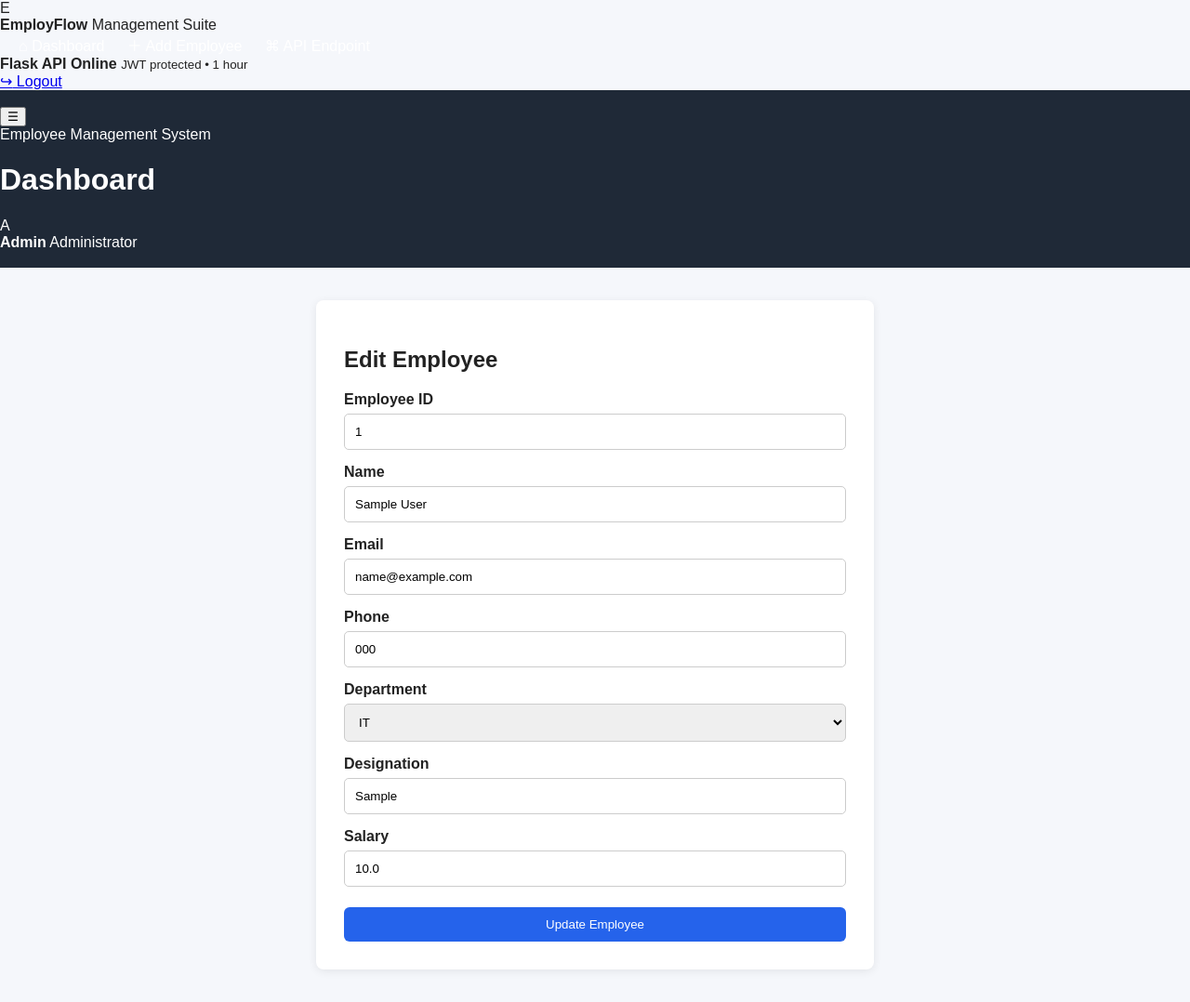
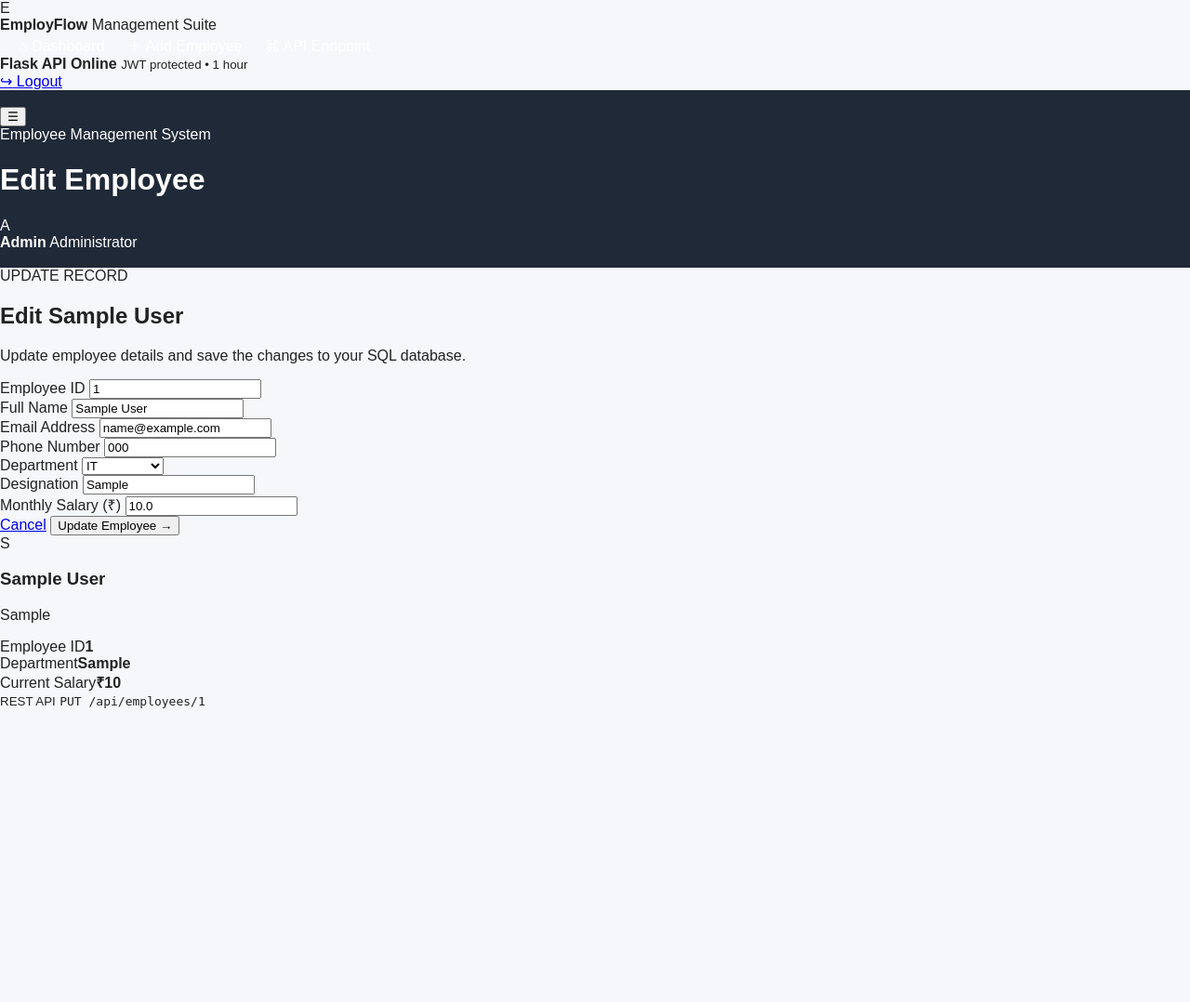
Before and after one commit to rs6739171-hash/Employee_Management_System_JWT, a Flask app: template templates/edit_employee.html in a window 1280 px wide. Shown: the whole page at 93% size. After the commit the page ends 762 px from the top, so only its background shows below. Run offline with Flask 3, Linux system fonts and the light colour scheme; the template is opened without the code that fills it: values that come from a table or form of the project are taken from there, others are empty; tables that the repository leaves empty hold one stand-in row (values such as "Sample post").

Commit message:
Redesign modern employee management frontend

```diff
--- a/templates/edit_employee.html
+++ b/templates/edit_employee.html
@@ -1,38 +1,78 @@
 {% extends "base.html" %}
+{% block title %}Edit Employee • EmployFlow{% endblock %}
+{% block page_title %}Edit Employee{% endblock %}
 
 {% block content %}
-<div class="form-card">
-    <h1>Edit Employee</h1>
-    <form method="POST">
+<div class="form-page-grid">
+    <section class="form-card-modern">
+        <div class="form-card-header">
+            <span class="section-kicker">UPDATE RECORD</span>
+            <h2>Edit {{ employee.name }}</h2>
+            <p>Update employee details and save the changes to your SQL database.</p>
+        </div>
+
+        <form method="POST" class="modern-form employee-form">
+            <div class="form-grid">
+                <div class="field-group">
                     <label>Employee ID</label>
                     <input type="text" name="employee_id" value="{{ employee.employee_id }}" required>
+                </div>
 
-        <label>Name</label>
+                <div class="field-group">
+                    <label>Full Name</label>
                     <input type="text" name="name" value="{{ employee.name }}" required>
+                </div>
 
-        <label>Email</label>
+                <div class="field-group">
+                    <label>Email Address</label>
                     <input type="email" name="email" value="{{ employee.email }}" required>
+                </div>
 
-        <label>Phone</label>
-        <input type="text" name="phone" value="{{ employee.phone }}" required>
+                <div class="field-group">
+                    <label>Phone Number</label>
+                    <input type="text" name="phone" inputmode="numeric" maxlength="15" value="{{ employee.phone }}" required>
+                </div>
 
+                <div class="field-group">
                     <label>Department</label>
                     <select name="department" required>
                         {% for department in ["IT", "HR", "Finance", "Sales", "Operations"] %}
-            <option
-                value="{{ department }}"
-                {% if employee.department == department %}selected{% endif %}
-            >{{ department }}</option>
+                        <option value="{{ department }}" {% if employee.department == department %}selected{% endif %}>
+                            {{ department }}
+                        </option>
                         {% endfor %}
                     </select>
+                </div>
 
+                <div class="field-group">
                     <label>Designation</label>
                     <input type="text" name="designation" value="{{ employee.designation }}" required>
+                </div>
 
-        <label>Salary</label>
-        <input type="number" step="0.01" name="salary" value="{{ employee.salary }}" required>
+                <div class="field-group field-span">
+                    <label>Monthly Salary (₹)</label>
+                    <input type="number" min="0" step="0.01" name="salary" value="{{ employee.salary }}" required>
+                </div>
+            </div>
 
-        <button class="button form-button" type="submit">Update Employee</button>
+            <div class="form-actions">
+                <a class="ghost-btn" href="{{ url_for('employee.home') }}">Cancel</a>
+                <button class="primary-btn" type="submit">Update Employee <span>→</span></button>
+            </div>
         </form>
+    </section>
+
+    <aside class="form-help-card edit-help">
+        <div class="employee-large-avatar">{{ employee.name[:1]|upper }}</div>
+        <h3>{{ employee.name }}</h3>
+        <p>{{ employee.designation }}</p>
+        <div class="mini-detail"><span>Employee ID</span><strong>{{ employee.employee_id }}</strong></div>
+        <div class="mini-detail"><span>Department</span><strong>{{ employee.department }}</strong></div>
+        <div class="mini-detail"><span>Current Salary</span><strong>₹{{ "{:,.0f}".format(employee.salary) }}</strong></div>
+        <div class="api-hint">
+            <small>REST API</small>
+            <code>PUT /api/employees/{{ employee.id }}</code>
+        </div>
+    </aside>
 </div>
 {% endblock %}
```
Lines whose indentation alone changed are shown as unchanged.
